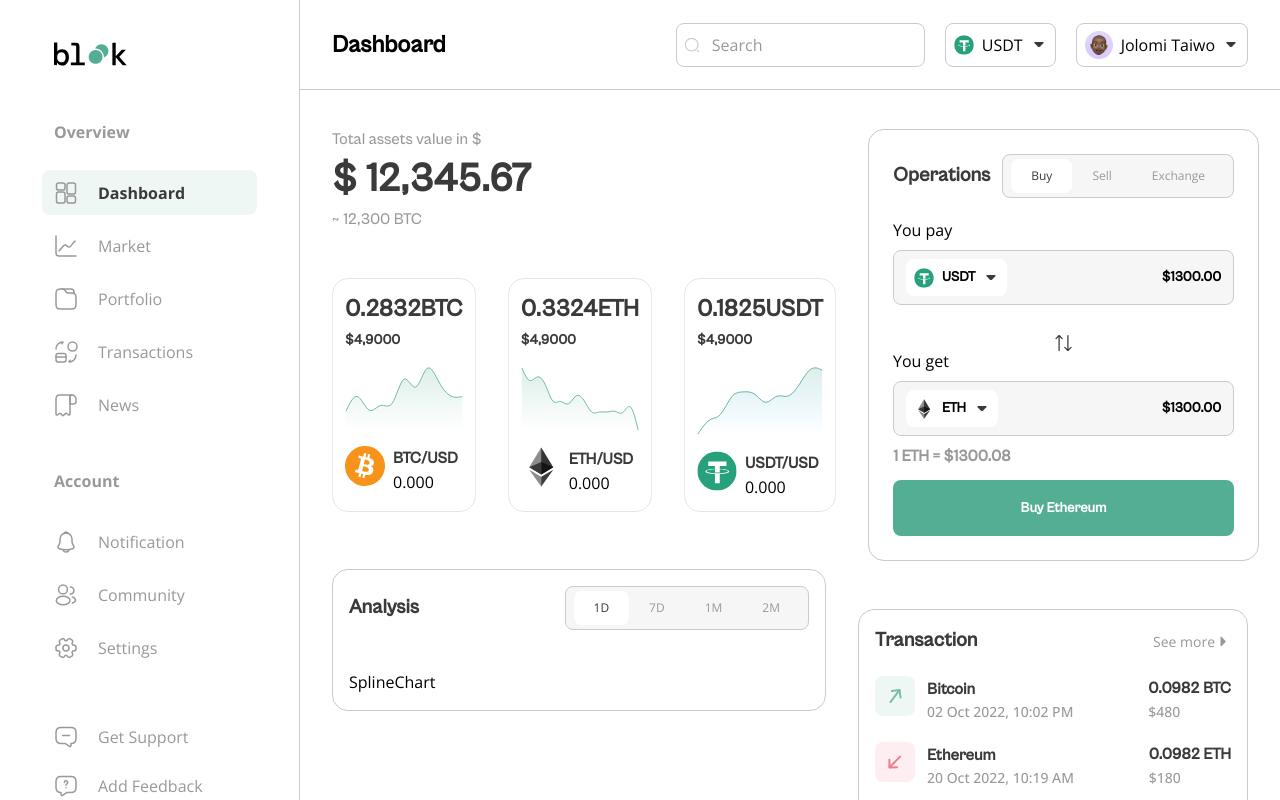
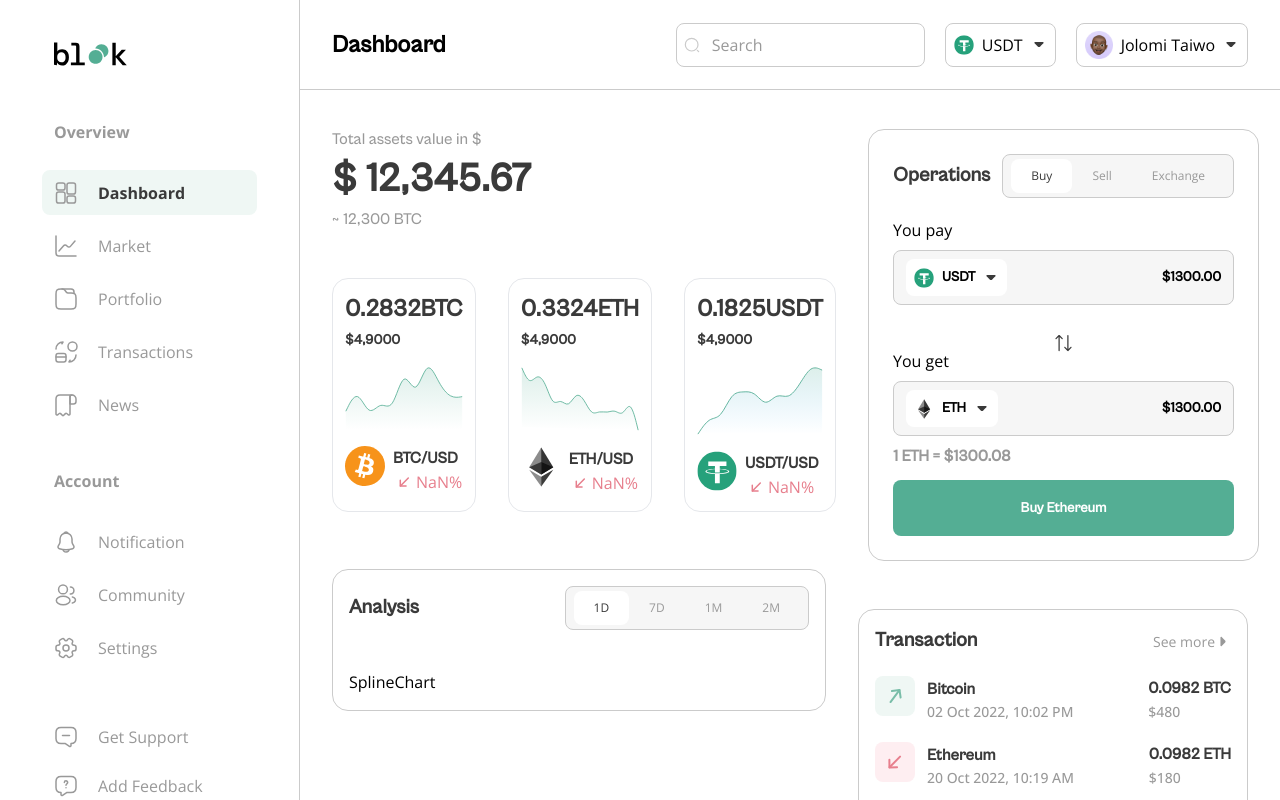
Before and after one commit to JolomiTee/Dashboard-Variants, a React (Vite) app: page / in a window 1280 px wide. Built offline with nearby package versions, Linux system fonts and the light colour scheme.

Commit message:
implemented ratevalue change component

```diff
--- a/src/components/Blok/sub components/RateValue.jsx
+++ b/src/components/Blok/sub components/RateValue.jsx
@@ -1,14 +1,90 @@
-import {useState, useEffect} from 'react'
-
+import { useState, useEffect } from 'react'
+import axios from 'axios'
+import StockDecrease from '../../../assets/Blok/images/arrow-down.svg'
+import StockIncrease from '../../../assets/Blok/images/arrow-up.svg'
 const RateValue = ({ crypto }) => {
     const [responseData, setResponseData] = useState([]);
-    const [overviewPercentage, setOverviewPercentage] = useState((0.00).toFixed(3))
+    const [overviewPercentage, setOverviewPercentage] = useState(0.00)
+    const [aggregate, setAggregate] = useState(0.0)
 
+    const apiFetch = () => {
+        const apiUrl = `https://rest.coinapi.io/v1/ohlcv/BITSTAMP_SPOT_${crypto}_USD/latest`
+        const options = {
+            method: 'GET',
+            url: apiUrl,
+            params: { period_id: '10SEC', },
+            headers: {
+                Accept: 'application/json',
+                'X-CoinAPI-Key': '67CE7602-E47C-4E5B-AADF-AED1FD516B77'
+            }
+        };
+
+        axios.request(options).then(function (response) {
+            setResponseData(response.data)
+        }).catch(function (error) {
+            // console.error(error);
+        });
+    }
+
+
+    useEffect(() => {
+        const timer = setInterval(() => {
+            apiFetch()
+        }, 120000);
+
+        return () => {
+            clearInterval(timer)
+        }
+    }, [])
+
+
+
+    useEffect(() => {
+
+        const calculateOverviewPercentage = (open, close) => {
+            const initial = close - open;
+            const percentageChange = (initial / open) * 100;
+            return percentageChange.toFixed(3);
+        }
+
+        const calculatePercentageChanges = (responseData) => {
+            const percentageChanges = [];
+
+            for (let i = 0; i < responseData.length; i++) {
+                const item = responseData[i]
+                const percentageChange = calculateOverviewPercentage(item.price_open, item.price_close)
+                percentageChanges.push(parseFloat(percentageChange))
+            }
+            return percentageChanges
+        }
+        const percentageChanges = calculatePercentageChanges(responseData)
+
+        setOverviewPercentage(percentageChanges.length - 1)
+
+
+        const calculateAggregate = (percentageChanges) => {
+            const sum = percentageChanges.reduce((accumulator, currentValue) => accumulator + currentValue, 0)
+            const average = sum / percentageChanges.length;
+
+            return average.toFixed(5);
+        }
+
+        const aggregate = calculateAggregate(percentageChanges)
+        setAggregate(aggregate)
+
+    }, [responseData])
 
     return (
         <div>
-            <p>
-                {overviewPercentage}
+            <p
+                className={`leading-[10px] flex items-center
+                                    ${aggregate > 0.0001 ? 'text-blok-rate-green' : 'text-blok-rate-red'}`}
+            >
+                {aggregate > 0.0001 ?
+                    (<img src={StockIncrease} />) :
+                    (<img src={StockDecrease} />)
+                }
+                {aggregate}%
             </p>
         </div>
     )
```
